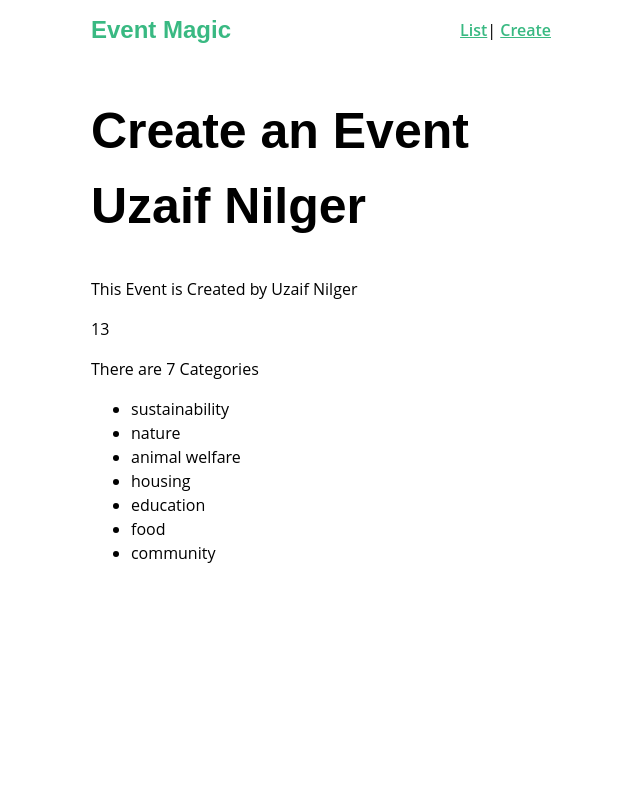
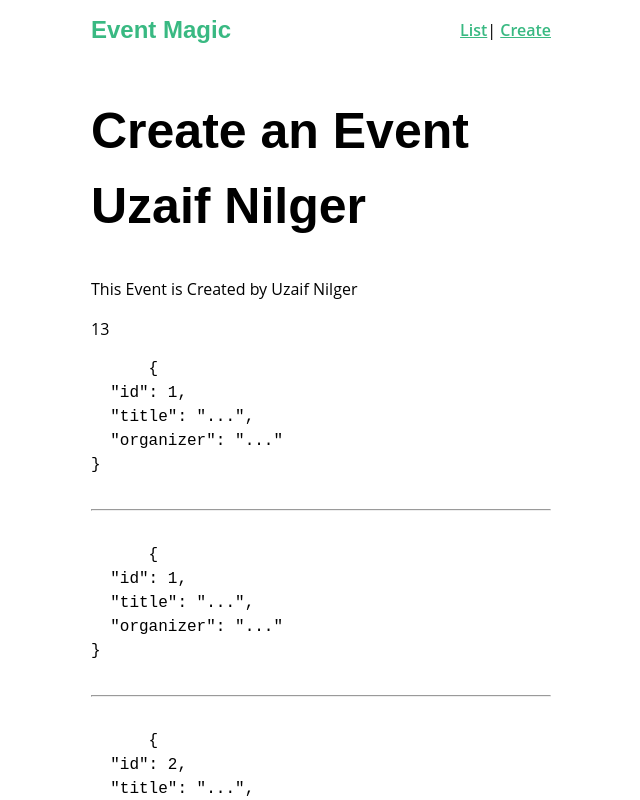
Before and after one commit to uzaif313/event-with-vue, a Vue app: page /event/create in a window 1280 px wide. Shown: the top 800 px of the page, without its empty margins (319-959 px from the left). Built offline with nearby package versions, Linux system fonts and the light colour scheme; the HTML template or start-up script is replaced by a standard one.

Commit message:
:tada: getters with args :tada:

```diff
--- a/src/store.js
+++ b/src/store.js
@@ -21,6 +21,12 @@ export default new Vuex.Store({
       { id: 3, text: '....', done: true },
       { id: 4, text: '....', done: true },
       { id: 5, text: '....', done: true }
+    ],
+    events: [
+      { id: 1, title: '...', organizer: '...' },
+      { id: 2, title: '...', organizer: '...' },
+      { id: 3, title: '...', organizer: '...' },
+      { id: 4, title: '...', organizer: '...' }
     ]
   },
   mutations: {},
@@ -35,6 +41,9 @@ export default new Vuex.Store({
     activeTodos: (state, getters) => {
       // return state.todos.filter(todo => !todo.done).length
       return state.todos.length - getters.doneTodos.length
+    },
+    getEventById: state => id => {
+      return state.events.find(event => event.id == id)
     }
   }
 })
--- a/src/views/EventCreate.vue
+++ b/src/views/EventCreate.vue
@@ -6,6 +6,13 @@
       {{ user.name }}
     </p>
     <p>{{ user.id }}</p>
+    <pre>
+      {{ getEvent(1) }}
+      <hr>
+      {{ getEvent(1) }}
+      <hr>
+      {{ getEvent(2) }}
+    </pre>
     <p>There are {{ catLength }} Categories</p>
     <ul>
       <li v-for="cat in categories" :key="cat">{{ cat }}</li>
@@ -17,6 +24,9 @@
 import { mapState } from 'vuex'
 export default {
   computed: {
+    getEvent() {
+      return this.$store.getters.getEventById
+    },
     catLength() {
       return this.$store.getters.catLength
     },
```
